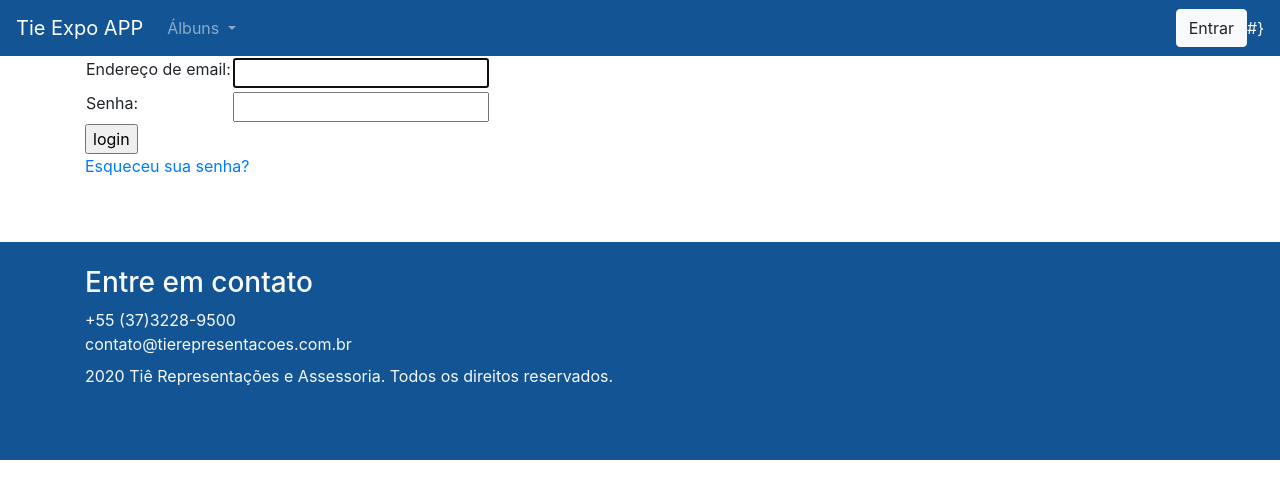
After one commit to joaogarciadelima/tiexpo, a Django app: page /contas/login/ in a window 1280 px wide. The commit adds this page. Shown: the top 499 px of the page. Run offline with Django 3.2, Linux system fonts and the light colour scheme; data that the repository does not hold is empty; some libraries are stand-ins or nearby versions.

Commit message:
Configurado login acesso a páginas somente por login closes #20

```diff
--- a/tiexpo/albuns/facade.py
+++ b/tiexpo/albuns/facade.py
@@ -30,3 +30,7 @@ def listar_albuns_com_imagens():
     return Album.objects.order_by('titulo').prefetch_related(
         Prefetch('imagem_set', queryset=imagens_ordenadas, to_attr='imagens')
     ).all()
+
+
+def listar_todas_imagens():
+    return list(Imagem.objects.all())
--- a/tiexpo/albuns/urls.py
+++ b/tiexpo/albuns/urls.py
@@ -4,6 +4,7 @@ from tiexpo.albuns import views
 app_name = 'albuns'
 urlpatterns = [
     path('<slug:slug>', views.detalhe, name='detalhe'),
+    path('imagens/', views.imagens, name='imagens'),
     path('imagens/<slug:slug>', views.imagem, name='imagem'),
     path('', views.indice, name='indice'),
 ]
--- a/tiexpo/base/static/css/style.css
+++ b/tiexpo/base/static/css/style.css
@@ -1,8 +1,15 @@
 
 .main-footer {
-    background-color: #1a7394;
+    background-color: #135594;
 }
 
 .rights {
     background-color: #135594;
 }
+
+.collapse-content .fa.fa-heart:hover {
+  color: #f44336 !important;
+}
+.collapse-content .fa.fa-share-alt:hover {
+  color: #0d47a1 !important;
+}
--- a/tiexpo/base/templates/base/base.html
+++ b/tiexpo/base/templates/base/base.html
@@ -13,7 +13,7 @@
     <link rel="icon" type="'image/png" href="{% static 'img/favicon-16x16.png' %}"/>
     <link href="{% static 'css/bootstrap.min.css' %}" rel="stylesheet">
     <link href="{% static 'css/style.css' %}" rel="stylesheet">
-{#    <link href="{% static 'css/album.css' %}" rel="stylesheet">#}
+    {#    <link href="{% static 'css/album.css' %}" rel="stylesheet">#}
     <script src="{% static 'js/jquery.min.js' %}"></script>
     <script src="{% static 'js/bootstrap.min.js' %}"></script>
     <script src="{% static 'js/scripts.js' %}"></script>
@@ -37,12 +37,34 @@
                 </a>
                 <div class="dropdown-menu" aria-labelledby="navbarDropdown">
                     {% for album in ALBUNS %}
-                    <a class="dropdown-item" href="{{album.get_absolute_url}}">{{album.titulo}}</a>
-                    <div class="dropdown-divider"></div>
+                        <a class="dropdown-item" href="{{ album.get_absolute_url }}">{{ album.titulo }}</a>
+                        <div class="dropdown-divider"></div>
                     {% endfor %}
                 </div>
             </li>
         </ul>
+       {% if user.is_authenticated %}
+            <ul class="navbar-nav ">
+                <li class="nav-item dropdown">
+                    <a class="nav-link dropdown-toggle" href="#" id="navbarCourses" role="button" data-toggle="dropdown"
+                       aria-haspopup="true" aria-expanded="false">
+                        {{ user.first_name | default:"Complete seu cadastro" }}
+                    </a>
+                    <div class="dropdown-menu dropdown-menu-right" aria-labelledby="dropdownMenuButton">
+{#                        <a class="dropdown-item" href="{% url 'dashboard:home' %}">Dashboard</a>#}
+                        <a class="dropdown-item" href="teste">Perfil</a>
+                        <div class="dropdown-divider"></div>
+                        <div class="dropdown-item">
+                            <a class="btn btn-danger" href="{% url 'logout' %}">Sair</a>
+                        </div>
+                    </div>
+                </li>
+            </ul>
+        {% else %}
+            <a class="btn btn-light my-2 my-sm-0"
+{#               href="{% url 'login' %}?next={% url 'dashboard:home' %}">Entrar</a>#}
+           href="{% url 'login' %}?next=/albuns">Entrar</a>#}
+        {% endif %}
     </div>
 </nav>
 {% block body %}{% endblock body %}
@@ -52,9 +74,9 @@
             <div class="col">
                 <h3>Entre em contato</h3>
                 <address class="mb-2">
-                <a href="tel:+553732289500" class="text-light">+55 (37)3228-9500</a>
-                </br>
-                <a href="mailto:contato@tierepresentacoes.com.br" class="text-light">contato@tierepresentacoes.com.br</a>
+                    <a href="tel:+553732289500" class="text-light">+55 (37)3228-9500</a>
+                    </br>
+                    <a href="mailto:contato@tierepresentacoes.com.br" class="text-light">contato@tierepresentacoes.com.br</a>
                 </address>
             </div>
         </div>
--- /dev/null
+++ b/tiexpo/base/templates/registration/login.html
@@ -0,0 +1,44 @@
+{% extends 'base/base.html' %}
+{% load static %}
+
+{% block title %}Tie Expo APP - Login{% endblock title %}
+{% block body %}
+    <div class="container">
+        <div class="row">
+            <div class="col">
+                {% if form.errors %}
+                    <p>Your username and password didn't match. Please try again.</p>
+                {% endif %}
+
+                {% if next %}
+                    {% if user.is_authenticated %}
+                        <p>Your account doesn't have access to this page. To proceed,
+                            please login with an account that has access.</p>
+                    {% else %}
+                        <p>Please login to see this page.</p>
+                    {% endif %}
+                {% endif %}
+
+                <form method="post" action="{% url 'login' %}">
+                    {% csrf_token %}
+                    <table>
+                        <tr>
+                            <td>{{ form.username.label_tag }}</td>
+                            <td>{{ form.username }}</td>
+                        </tr>
+                        <tr>
+                            <td>{{ form.password.label_tag }}</td>
+                            <td>{{ form.password }}</td>
+                        </tr>
+                    </table>
+
+                    <input type="submit" value="login">
+                    <input type="hidden" name="next" value="{{ next }}">
+                </form>
+
+                {# Assumes you setup the password_reset view in your URLconf #}
+                <p><a href="{% url 'password_reset' %}">Esqueceu sua senha?</a></p>
+            </div>
+        </div>
+    </div>
+{% endblock body %}
--- a/tiexpo/settings.py
+++ b/tiexpo/settings.py
@@ -24,6 +24,9 @@ ALLOWED_HOSTS = config('ALLOWED_HOSTS', cast=Csv())
 
 AUTH_USER_MODEL = 'base.User'
 
+LOGIN_URL = '/contas/login/'
+
+LOGIN_REDIRECT_URL = '/albuns/'
 # Application definition
 
 INSTALLED_APPS = [
--- a/tiexpo/urls.py
+++ b/tiexpo/urls.py
@@ -20,9 +20,9 @@ from django.urls import path, include
 
 urlpatterns = [
     path('admin/', admin.site.urls),
+    path('contas/', include('django.contrib.auth.urls')),
     path('', include('tiexpo.base.urls')),
     path('albuns/', include('tiexpo.albuns.urls'), name='albuns'),
-    # path('tratamento/', include('controledental.cadastrotratamento.urls'), name='tratamento')
 ]
 
 if settings.DEBUG:
```
Also changed, not shown: tiexpo/albuns/templates/albuns/imagem_detalhe.html (+36 -4 lines), tiexpo/albuns/templates/albuns/imagens.html (added, +69 -0 lines), tiexpo/albuns/tests/test_album_detalhe.py (+5 -3 lines), tiexpo/albuns/tests/test_albuns_indice.py (+10 -3 lines), tiexpo/albuns/tests/test_facade.py (+10 -1 lines), tiexpo/albuns/views.py (+10 -0 lines), tiexpo/base/tests/test_login.py (added, +32 -0 lines), tiexpo/base/static/img/Logo.jpg (added).
